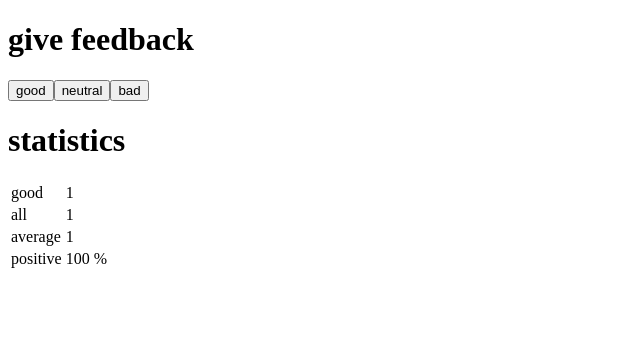
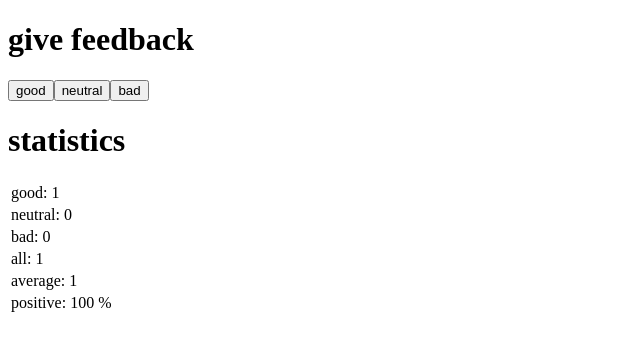
Before and after one commit to sidneyowallah/fullstack, a React (Create React App) app in the folder part1/: page / in a window 1280 px wide. Both pictures are taken after a click on the button "good". Shown: the top 350 px of the page, without its empty margins (0-640 px from the left). Built offline with nearby package versions, Linux system fonts and the light colour scheme.

Commit message:
unicafe - refactored the finished exercise to ensure negavive average shows (1.6-1.11)

```diff
--- a/part1/src/index.js
+++ b/part1/src/index.js
@@ -2,27 +2,31 @@
 import ReactDOM from 'react-dom';
 
 
-const Button = ({ onClick, text }) => (
-    <button onClick={onClick}>{text}</button>
-)
-const Statistics = ({ text, value, unit }) => {
-    if ( (value===0) && ( text==='all')) {
-        return (
-            <tr><td>No feedback was given</td></tr>
-        )
-    } else if (value > 0) {
-        return (
-            <tr>
-                <td>{text}</td>
-                <td >{value}</td>
-                <td >{unit}</td>
-            </tr>
-        )
+const Button = ({ onClick, text }) => <button onClick={onClick}>{text}</button>
+
+const Statistic = ({ text, value }) => <tr><td>{text}: {value}</td></tr>
+
+const Statistics = ({ good, neutral, bad }) => {
+    const all = good + neutral + bad
+    const average = (good - bad) / all
+    const positive = ((good / all) * 100) + " %"
+
+    if (all === 0) {
+        return <p>No feedback was given</p>
     }
-    return null
-
+    return (
+         <table>
+                <tbody>
+                    <Statistic text="good" value={good} />
+                    <Statistic text="neutral" value={neutral} />
+                    <Statistic text="bad" value={bad} />
+                    <Statistic text="all" value={all} />
+                    <Statistic text="average" value={average} />
+                    <Statistic text="positive" value={positive} />
+                </tbody>
+        </table>
+    )
 }
-
 
 const App = (props) => {
 
@@ -30,7 +34,6 @@
     const [neutral, setNeutral] = useState(0)
     const [bad, setBad] = useState(0)
     const [all, setAll] = useState(0)
-
 
     const handleGoodClick = () => {
         setAll(all +1)
@@ -53,19 +56,8 @@
             <Button onClick={handleGoodClick} text='good' />
             <Button onClick={handleNeutralClick} text='neutral' />
             <Button onClick={handleBadClick} text='bad' />
-
             <h1>statistics</h1>
-            <table>
-                <tbody>
-                    <Statistics text="good" value={good} />
-                    <Statistics text="neutral" value={neutral} />
-                    <Statistics text="bad" value={bad} />
-                    <Statistics text="all" value={all} />
-                    <Statistics text="average" value={(good-bad) / all } />
-                    <Statistics text="positive" value={good / all * 100}unit="%"/>
-                </tbody>
-            </table>
-
+            <Statistics good={good} neutral={neutral} bad={bad} />
         </div>
     )
 }
```
